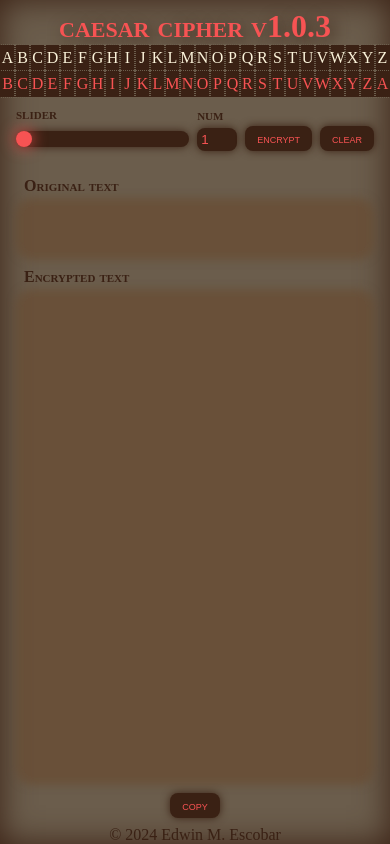
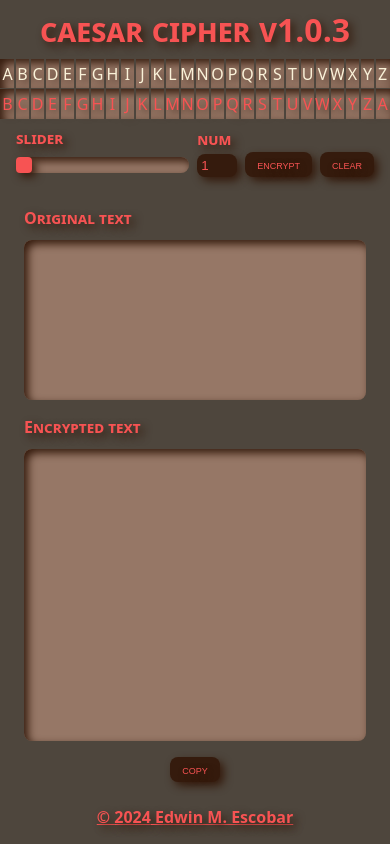
Before and after one commit to escowin/caesar-cipher, a plain HTML site: page index.html in a window 390 px wide. Drawn offline with Linux system fonts and the light colour scheme.

Commit message:
unified base mobile styles

```diff
--- a/assets/script.js
+++ b/assets/script.js
@@ -2,7 +2,7 @@
 const dom = {
   copyrightEl: document.getElementById("copyright"),
   versionEl: document.getElementById("version"),
-  formEl: document.getElementById("form"),
+  formEl: document.getElementById("cipher-form"),
   input: {
     numEl: document.getElementById("num-input"),
     rangeEl: document.getElementById("num-range"),
--- a/assets/style.css
+++ b/assets/style.css
@@ -2,13 +2,13 @@
 
 /* I. Palette */
 :root {
-    --bg: rgb(107, 93, 76);
-    --bg-unfocus: rgba(104, 74, 48, 0.644);
-    --dark: rgb(58, 33, 20);
+    --bg: rgb(78, 70, 61);
+    --bg-unfocus: rgb(150, 119, 102);
+    --dark: rgb(53, 27, 13);
     --light: rgb(250, 242, 217);
     --red: rgb(247, 83, 83);
     --tr-3: 1s color, 1s background-color, 1s box-shadow;
-    --spread: 0 0 .5rem;
+    --spread: .25rem .25rem .5rem;
 }
 
 * {
@@ -18,11 +18,11 @@
 }
 
 /* I. Base */
+
 body {
     background-color: var(--bg);
-    box-shadow: inset 0 0 2rem var(--dark);
     color: var(--dark);
-    font-family: 'Times New Roman', Times, serif;
+    font-family: system-ui, -apple-system, BlinkMacSystemFont, 'Segoe UI', Roboto, Oxygen, Ubuntu, Cantarell, 'Open Sans', 'Helvetica Neue', sans-serif;
     display: flex;
     flex-direction: column;
     gap: .5rem;
@@ -44,9 +44,7 @@ main {
 /* - Header */
 h1 {
     font-variant: small-caps;
-    padding: .5rem .5rem 0 .5rem;
-    color: var(--red);
-    text-shadow: .25rem .25rem 1rem var(--dark);
+    padding: .5rem;
 }
 
 nav {
@@ -55,24 +53,28 @@ nav {
     width: 100%;
 
     & .char-list {
+        list-style: none;
         display: grid;
         grid-template-columns: repeat(26, 1fr);
+        background-color: var(--bg-unfocus);
+        box-shadow: inset var(--spread) var(--dark);
         text-align: center;
-        background-color: var(--dark);
-        color: var(--light);
-        list-style: none;
+        text-shadow: var(--spread) var(--dark);
 
         & li {
-            outline: 1px dotted var(--bg);
+            outline: 1px solid var(--bg);
             padding: .25rem 0;
-
         }
 
     }
 
+    & #alphabet-original {
+        color: var(--light);
+        text-shadow: var(--spread) var(--dark);
+    }
+
     & #alphabet-shifted {
         color: var(--red);
-        /* outline: 1px solid var(--red); */
     }
 
     & #cipher-form {
@@ -116,22 +118,25 @@ main {
 /* IV. Interactive */
 /* Links */
 a {
-    color: inherit;
-    text-decoration: none;
+    color: var(--red);
+    font-weight: bold;
     border-radius: .5rem;
-    padding: 0 1rem;
+    padding: .5rem 1rem;
+    margin: .5rem;
     background-color: none;
-    transition: var(--tr-3);
+    transition: var(--tr-3), 1s text-shadow;
+    text-shadow: var(--spread) var(--dark);
+    box-shadow: none;
+
 
     &:focus {
         outline: none;
-        color: var(--red);
+        color: var(--light);
         background-color: var(--dark);
-        box-shadow: 0 0 .25rem .25rem var(--dark);
     }
 
     &:hover {
-        color: var(--red);
+        color: var(--light);
     }
 }
 
@@ -147,7 +152,6 @@ button,
 button {
     padding: .3rem .75rem;
     font-variant: small-caps;
-    color: var(--red);
     background-color: var(--dark);
     box-shadow: var(--spread) var(--dark);
     transition: var(--tr-3);
@@ -157,18 +161,29 @@ button {
     }
 
     &:focus {
-        color: var(--dark);
+        color: var(--light);
         background-color: var(--red);
-        box-shadow: var(--spread) .25rem var(--red);
+        box-shadow: var(--spread) var(--light);
     }
 }
 
 /* Labels */
+.label {
+    color: var(--red);
+    text-shadow: var(--spread) var(--dark);
+    transition: 1s color;
+
+    &:hover {
+        color: var(--light);
+    }
+}
+
 label {
     display: flex;
     flex-direction: column;
     font-weight: bold;
     font-variant: small-caps;
+
 }
 
 /* Inputs */
@@ -192,13 +207,13 @@ input[type="number"] {
 
 input[type="range"] {
     appearance: none;
-    background-color: var(--dark);
+    background-color: var(--bg-unfocus);
     margin: .25rem 0;
+    box-shadow: inset var(--spread) var(--dark);
     transition: 1s background-color, 1s box-shadow;
 
     &:active {
-        background-color: var(--red);
-        box-shadow: var(--spread) .05rem var(--red);
+        background-color: var(--light);
     }
 
     &::-webkit-slider-thumb {
@@ -207,32 +222,50 @@ input[type="range"] {
         appearance: none;
         width: var(--size);
         height: var(--size);
-        border-radius: 50%;
+        border-radius: .25rem;
         background: var(--red);
-        box-shadow: 0 0 1rem var(--red);
+        box-shadow: var(--spread) var(--dark);
         outline: none;
         padding: .5rem;
         transition: 1s background-color;
     }
 
     &::-webkit-slider-thumb:active {
-        background-color: var(--light);
+        background-color: var(--dark);
+        box-shadow: var(--red) var(--red);
+
     }
 }
 
 textarea {
+    color: var(--bg-unfocus);
     background-color: var(--bg-unfocus);
-    box-shadow: var(--spread) .5rem var(--bg-unfocus);
+    box-shadow: inset var(--spread) var(--dark);
+    min-height: 10rem;
     resize: none;
     white-space: pre-line;
     padding: .5rem;
-    transition: 1s background-color, 1s box-shadow;
+    text-shadow: 0 0 .05rem 5rem var(--dark);
+    transition: var(--tr-3), 1s text-shadow;
 
     &:focus,
     &:hover {
+        color: var(--dark);
         background-color: var(--light);
-        box-shadow: var(--spread) .5rem var(--light);
+        text-shadow: var(--spread) var(--dark);
+        box-shadow: none;
     }
+
+    &::-webkit-scrollbar {
+        background-color: transparent;
+    }
+
+    &::-webkit-scrollbar-thumb {
+        background-color: var(--bg);
+        border-radius: 1rem;
+
+    }
+
 }
 
 
--- a/index.html
+++ b/index.html
@@ -9,12 +9,12 @@
   </head>
   <body>
     <header>
-      <h1>caesar cipher <span id="version"></span></h1>
+      <h1 class="label">caesar cipher <span id="version"></span></h1>
       <nav>
         <ol class="char-list" id="alphabet-original"></ol>
         <ol class="char-list" id="alphabet-shifted"></ol>
         <form id="cipher-form">
-          <label for="num-range"
+          <label for="num-range" class="label"
             >slider
             <input
               id="num-range"
@@ -25,7 +25,7 @@
               class="input"
             />
           </label>
-          <label for="num-input"
+          <label for="num-input" class="label"
             >num
             <input
               id="num-input"
@@ -38,13 +38,13 @@
             />
           </label>
 
-          <button type="submit" id="encrypt-btn">encrypt</button>
-          <button type="button" id="clear-btn">clear</button>
+          <button type="submit" class="label" id="encrypt-btn">encrypt</button>
+          <button type="button" class="label" id="clear-btn">clear</button>
         </form>
       </nav>
     </header>
     <main id="cipher">
-      <label for="original-text" class="header">
+      <label for="original-text" class="label">
         Original text
         <textarea
           id="original-text"
@@ -53,7 +53,7 @@
           form="form"
         ></textarea>
       </label>
-      <label for="encrypted-text" class="header"
+      <label for="encrypted-text" class="label"
         >Encrypted text
         <textarea
           id="encrypted-text"
@@ -62,7 +62,7 @@
           readonly
         ></textarea>
       </label>
-      <button id="copy-btn">copy</button>
+      <button class="label" id="copy-btn">copy</button>
     </main>
     <footer>
       <a target="_blank" href="https://github.com/escowin/caesar-cipher"
```
